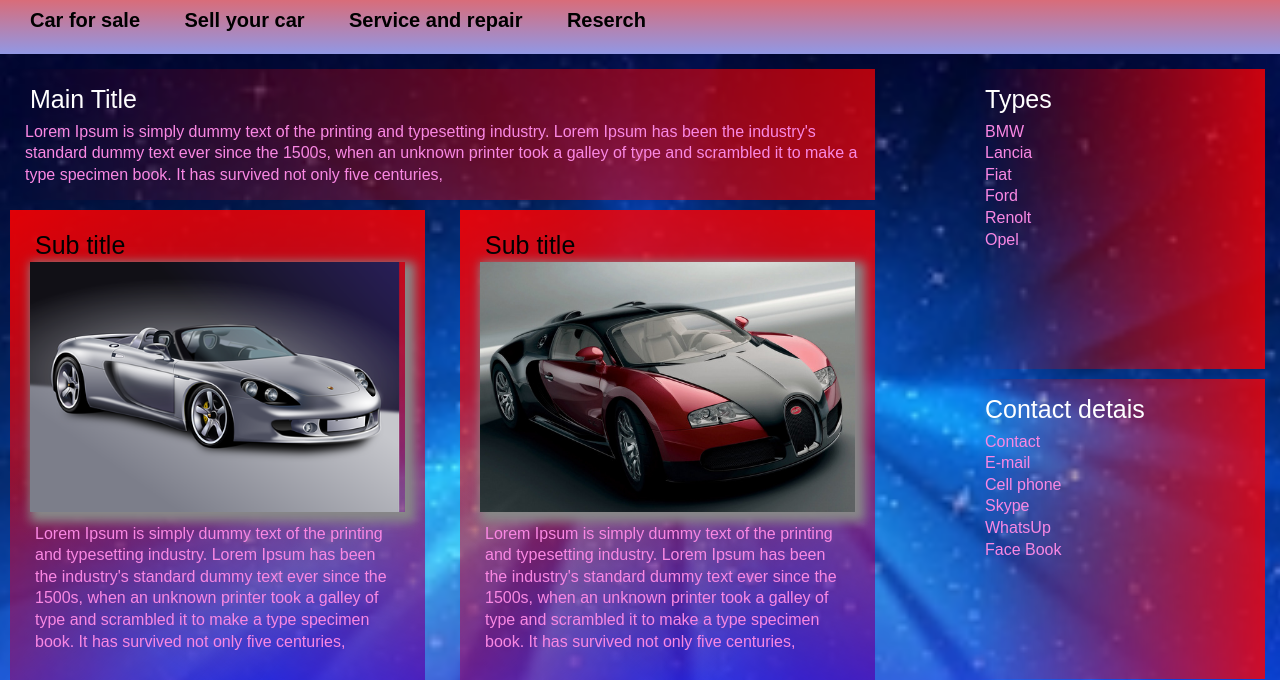
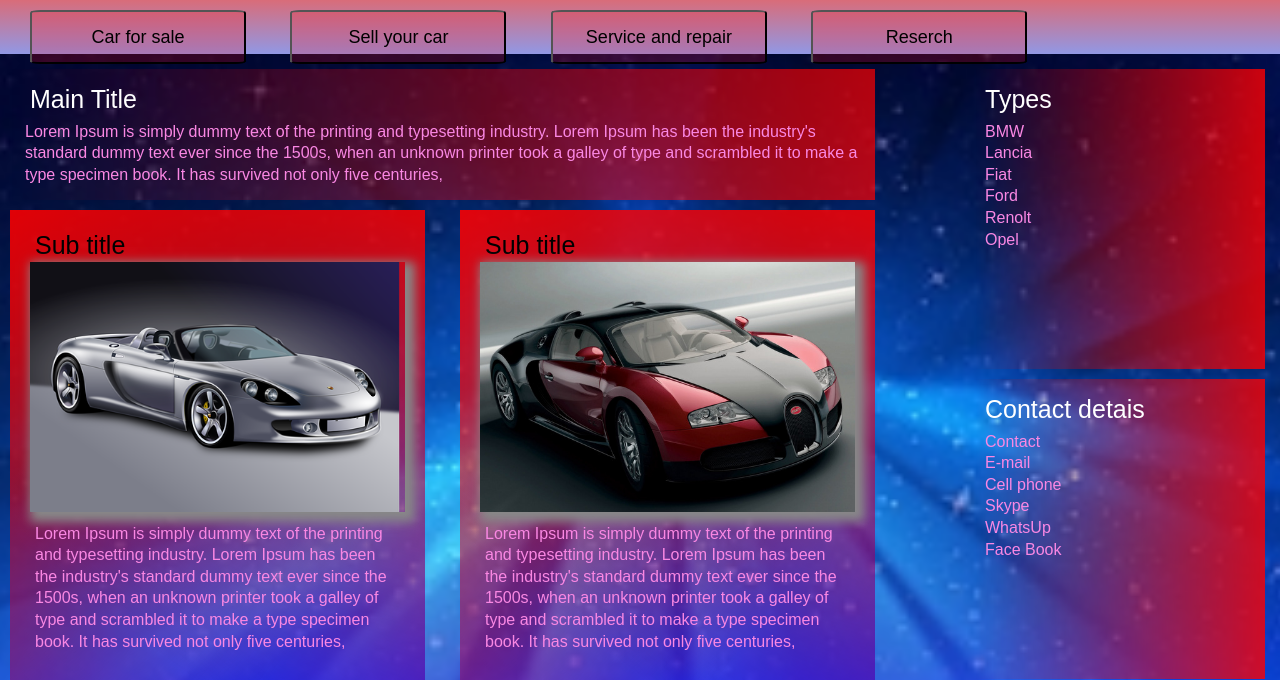
Before and after one commit to nirmalieo3/jquery-project, a plain HTML site: page index.html in a window 1280 px wide. Shown: the part 120-800 px from the top of the page. Drawn offline with nearby package versions, Linux system fonts and the light colour scheme; a web font is replaced by a local one.

Commit message:
Update index.html

```diff
--- a/index.html
+++ b/index.html
@@ -41,10 +41,10 @@
     </header>
     <nav class="nav">
       <ul>
-        <li><a href="#">Car for sale</a></li>
-        <li><a href="#">Sell your car</a></li>
-        <li><a href="#">Service and repair</a></li>
-        <li><a href="#">Reserch</a></li>
+        <li><button><a href="#">Car for sale</a></button></li>
+        <li><button><a href="#">Sell your car</a></button></li>
+        <li><button><a href="#">Service and repair</a></button></li>
+        <li><button><a href="#">Reserch</a></button></li>
       </ul>
     </nav>
     <section class="first-section" id="home">
```
